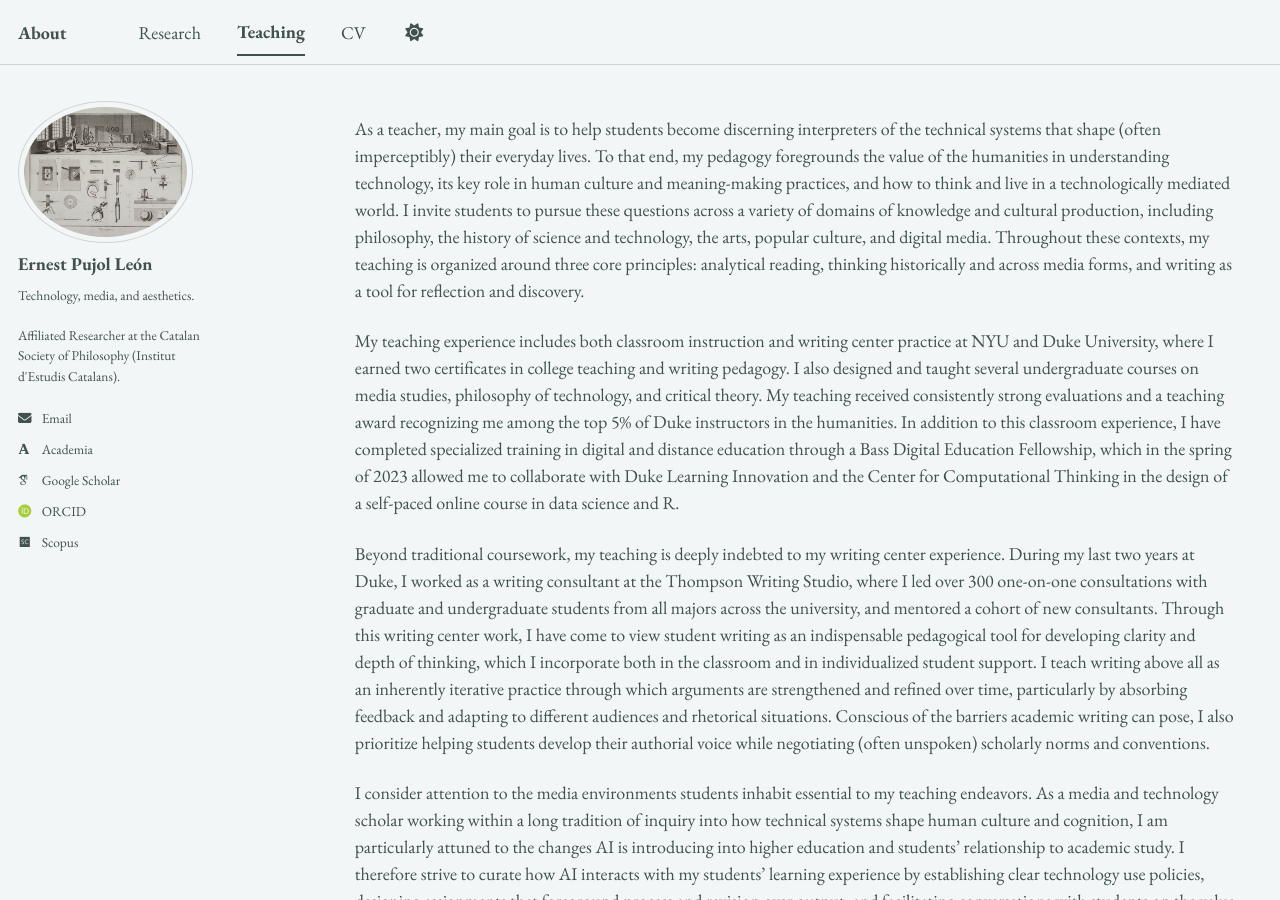
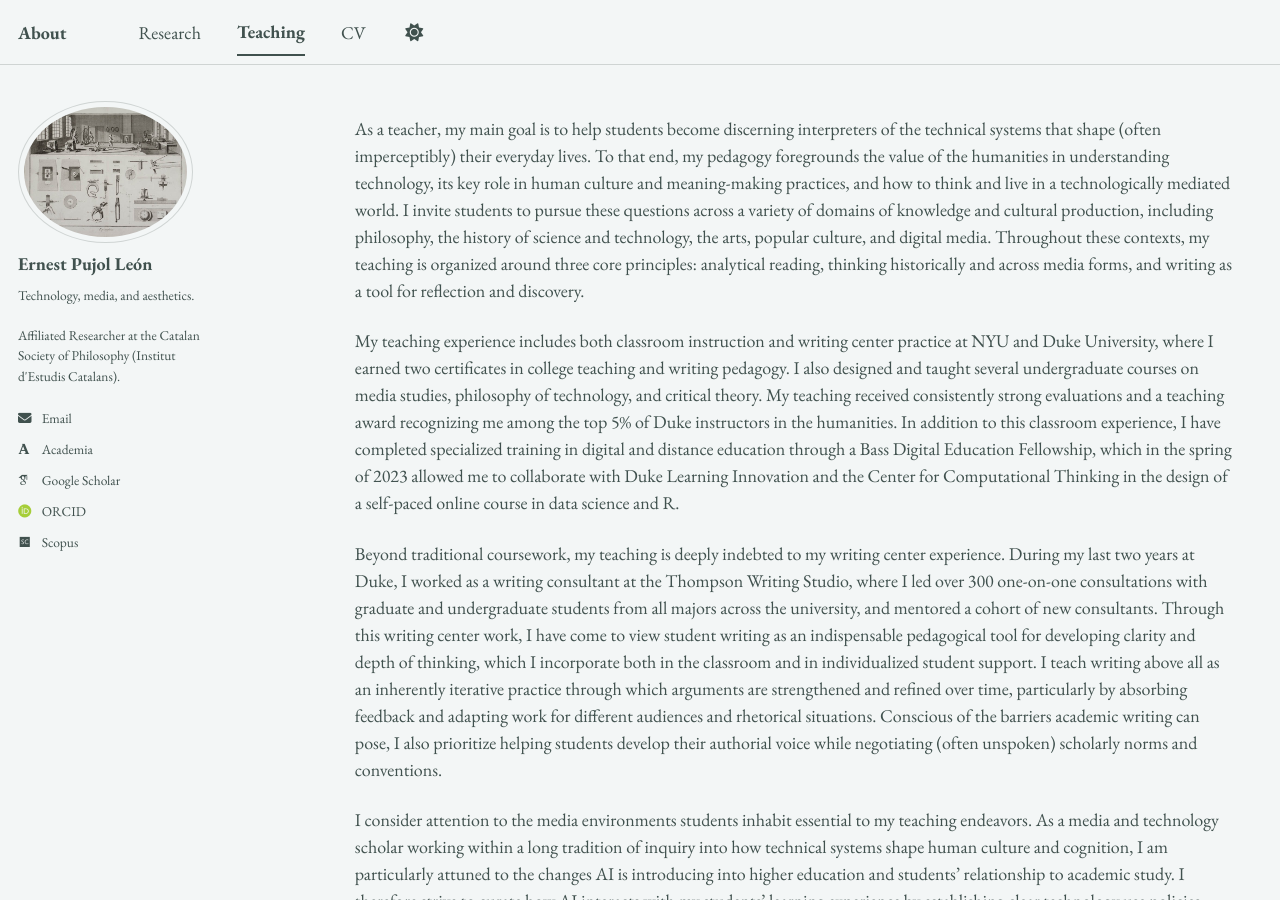
Before and after one commit to epujol90/epujol90.github.io, a Jekyll site: the page built from _pages/teaching.md, in a window 1280 px wide and 900 px high. Built offline with Jekyll 4.4.1, drawn with Linux system fonts in a browser that asks for light colours; some web fonts are replaced; a script bundle is joined from its source files by our own code; library files that are not in the unit come from our copies.

Commit message:
Update teaching.md

```diff
--- a/_pages/teaching.md
+++ b/_pages/teaching.md
@@ -9,7 +9,7 @@ As a teacher, my main goal is to help students become discerning interpreters of
 
 My teaching experience includes both classroom instruction and writing center practice at NYU and Duke University, where I earned two certificates in college teaching and writing pedagogy. I also designed and taught several undergraduate courses on media studies, philosophy of technology, and critical theory. My teaching received consistently strong evaluations and a teaching award recognizing me among the top 5% of Duke instructors in the humanities. In addition to this classroom experience, I have completed specialized training in digital and distance education through a Bass Digital Education Fellowship, which in the spring of 2023 allowed me to collaborate with Duke Learning Innovation and the Center for Computational Thinking in the design of a self-paced online course in data science and R.
 
-Beyond traditional coursework, my teaching is deeply indebted to my writing center experience. During my last two years at Duke, I worked as a writing consultant at the Thompson Writing Studio, where I led over 300 one-on-one consultations with graduate and undergraduate students from all majors across the university, and mentored a cohort of new consultants. Through this writing center work, I have come to view student writing as an indispensable pedagogical tool for developing clarity and depth of thinking, which I incorporate both in the classroom and in individualized student support. I teach writing above all as an inherently iterative practice through which arguments are strengthened and refined over time, particularly by absorbing feedback and adapting to different audiences and rhetorical situations. Conscious of the barriers academic writing can pose, I also prioritize helping students develop their authorial voice while negotiating (often unspoken) scholarly norms and conventions.
+Beyond traditional coursework, my teaching is deeply indebted to my writing center experience. During my last two years at Duke, I worked as a writing consultant at the Thompson Writing Studio, where I led over 300 one-on-one consultations with graduate and undergraduate students from all majors across the university, and mentored a cohort of new consultants. Through this writing center work, I have come to view student writing as an indispensable pedagogical tool for developing clarity and depth of thinking, which I incorporate both in the classroom and in individualized student support. I teach writing above all as an inherently iterative practice through which arguments are strengthened and refined over time, particularly by absorbing feedback and adapting work for different audiences and rhetorical situations. Conscious of the barriers academic writing can pose, I also prioritize helping students develop their authorial voice while negotiating (often unspoken) scholarly norms and conventions.
 
 I consider attention to the media environments students inhabit essential to my teaching endeavors. As a media and technology scholar working within a long tradition of inquiry into how technical systems shape human culture and cognition, I am particularly attuned to the changes AI is introducing into higher education and students’ relationship to academic study. I therefore strive to curate how AI interacts with my students’ learning experience by establishing clear technology use policies, designing assignments that foreground process and revision over output, and facilitating conversations with students on the value of taking ownership over one’s intellectual growth. Ultimately, I hope they come to see that our class discussions of technology are not only about the ideas and authors we study, but just as much about the ways the technologies ready to hand may or may not serve us as thinkers.
 <br>
```
